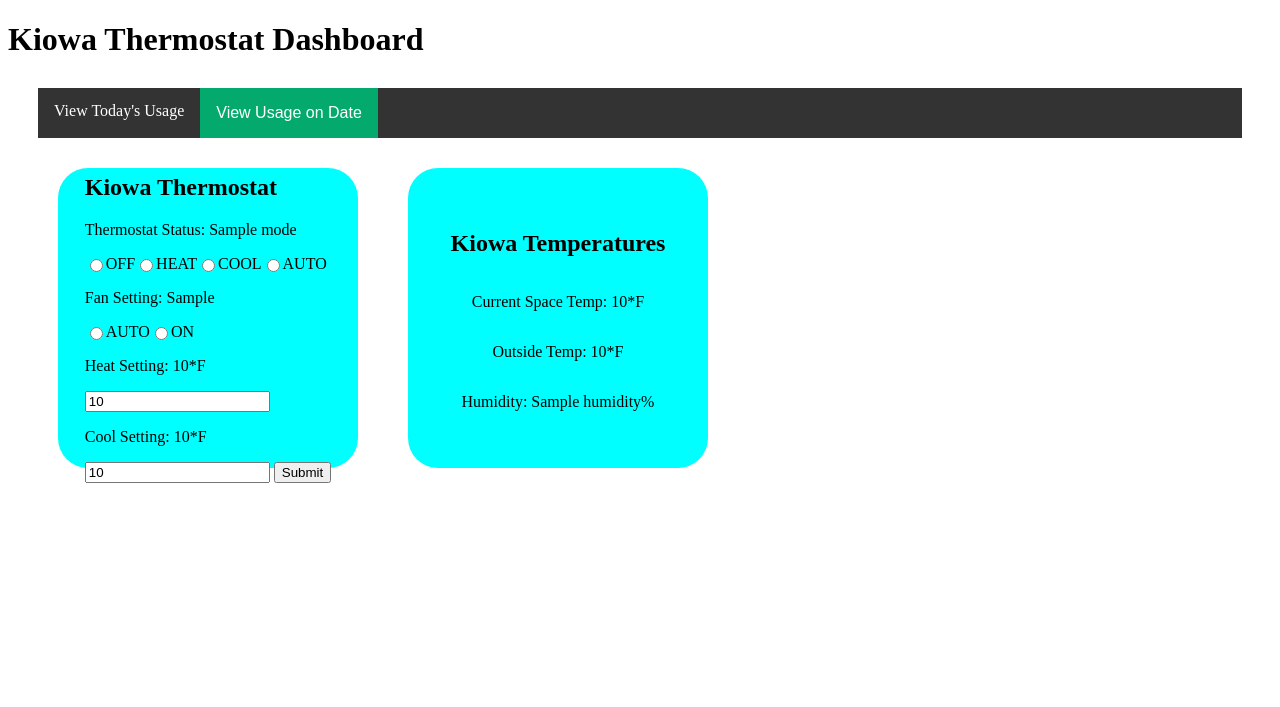
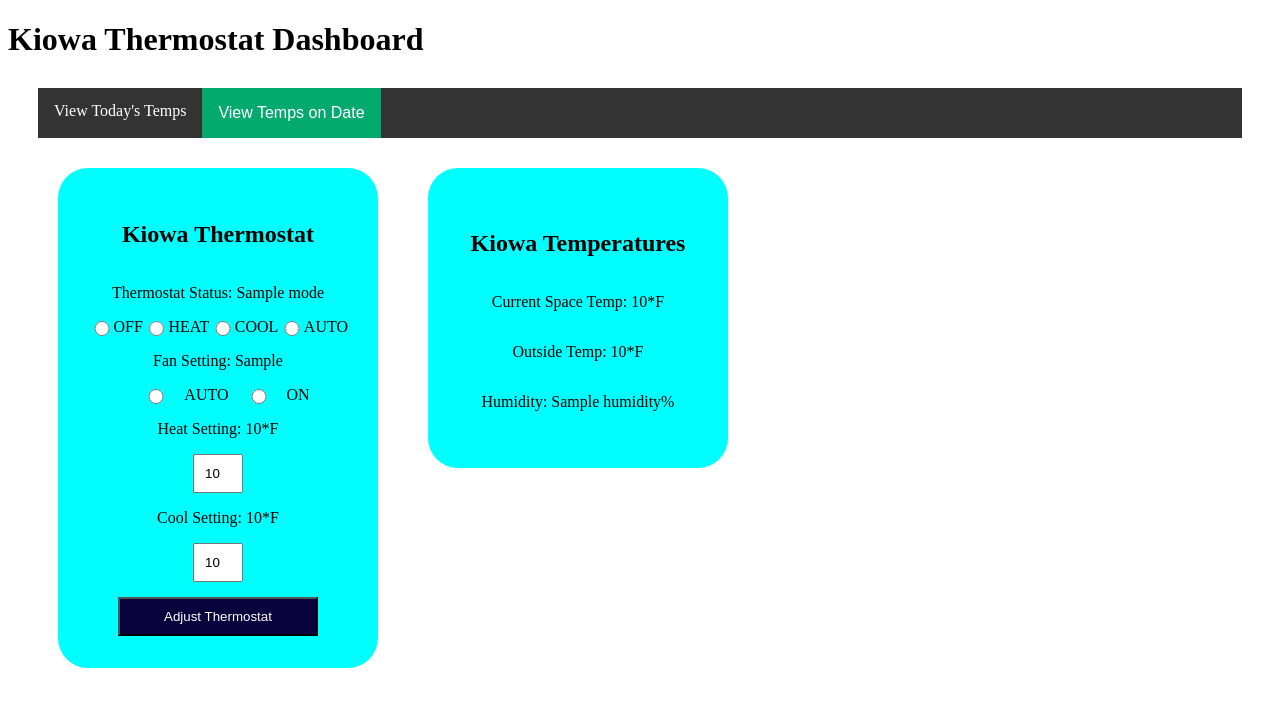
Before and after one commit to sailcali/kiowa-monitor-API, a Flask app: template app/templates/venstar_dashboard.html in a window 1280 px wide. Shown: the top 707 px of the page. Run offline with Flask 2, Linux system fonts and the light colour scheme; the template is opened without the code that fills it: most values are stand-ins (such as "Sample title", 1, 10 or a date in 2020); parts of the project's set-up code (start-up, migrations or seed data) failed here and were passed over.

Commit message:
formatting changes to thermostat box

```diff
--- a/app/static/css/venstar.css
+++ b/app/static/css/venstar.css
@@ -23,23 +23,37 @@ nav li a:hover {
   }
 main {
     display: flex;
-    flex-direction: row;
 }
-.checkboxContainer {
-  display: flex;
-  flex-direction: row;
-}
+
 #thermostatContainer {
     background-color: aqua;
-    gap: 50;
     border-radius: 30px;
-    height: 300px;
-    width: 300px;
+    height: 500px;
+    width: 320px;
     margin-left: 50px;
     display: flex;
     flex-direction: column;
-    align-items: center;
     justify-content: center;
+}
+
+#thermostatContainer div {
+  display: flex;
+  justify-content: center;
+  align-items: space-around;
+  margin: 0px 30px;
+}
+
+input {
+  width: 50px;
+  padding: 10px 10px;
+
+  box-sizing: border-box;
+}
+#tempSubmit {
+  background-color:rgb(8, 2, 61);
+  color: white;
+  margin-top: 15px;
+  width: 200px;
 }
 #temperatureContainer {
     background-color: aqua;
--- a/app/templates/venstar_dashboard.html
+++ b/app/templates/venstar_dashboard.html
@@ -13,9 +13,9 @@
     </header>
     <nav>
         <ul>
-            <li><a href='/temps/today'>View Today's Usage</a></li>
+            <li><a href='/temps/today'>View Today's Temps</a></li>
             <li class="dropdown">
-                <button class="dropbtn">View Usage on Date</button>
+                <button class="dropbtn">View Temps on Date</button>
                 <div class="dropdown-content">
                     <input id="dateInput" value="2021-12-08"></input>
                     <a id="dateButton" href='/temps/2021-12-08'>GO</a>
@@ -27,9 +27,13 @@
     <main>
         <section id="thermostatContainer">
             <form  method="POST" action="/venstar">
+                <div>
                     <h1>Kiowa Thermostat</h1>
+                </div>
+                <div>
                     <p>Thermostat Status: {{data.mode}}</p>
-                <div class="checkboxContainer">
+                </div>
+                <div>
                     <input type="radio" id='modeoff' name="mode" value="0">
                     <label for="off">OFF</label><br>
                     <input type="radio" id="modeheat" name="mode" value="1">
@@ -39,20 +43,31 @@
                     <input type="radio" id="modeauto" name="mode" value="3">
                     <label for="auto">AUTO</label>
                 </div>
+                <div>
                     <p>Fan Setting: {{data.fan_setting}}</p>
+                </div>
                 <div class="checkboxContainer">
                     <input type="radio" id='fanauto' name="fan" value="0">
                     <label for="auto">AUTO</label><br>
                     <input type="radio" id="fanon" name="fan" value="1">
                     <label for="on">ON</label>
                 </div>
+                <div>
                     <p>Heat Setting: {{data.heat_temp}}*F</p>
+                </div>
                 <div>
                     <input id='heattemp' name="heat_temp" value={{data.heat_temp}}></input>
                 </div>
+                <div>
                     <p>Cool Setting: {{data.cool_temp}}*F</p>
+                </div>
+                <div>
                     <input id='cooltemp' name="cool_temp" value={{data.cool_temp}}></input>
-                <input type="submit" value="Submit">
+                </div>
+                <div>
+                    <input id="tempSubmit" type="submit" value="Adjust Thermostat"></input>
+                </div>
+
 
             </form>
         </section>
```
Lines whose indentation alone changed are shown as unchanged.
